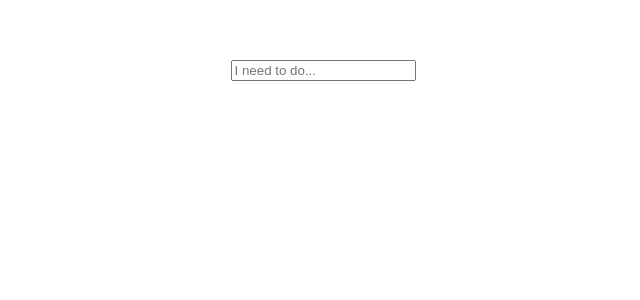
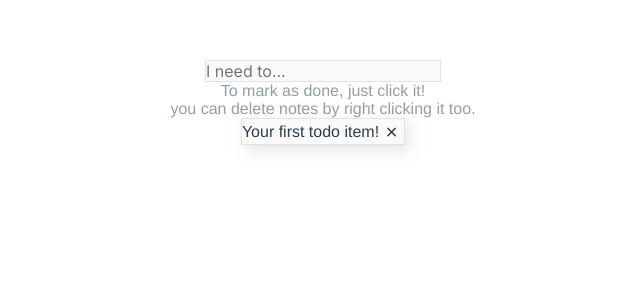
Before and after one commit to gasampaiosouza/vue-todo, a Vue app: page / in a window 1280 px wide. Shown: the top 300 px of the page, without its empty margins (317-957 px from the left). Built offline with nearby package versions, Linux system fonts and the light colour scheme.

Commit message:
add initial todo item

```diff
--- a/src/components/Todo.vue
+++ b/src/components/Todo.vue
@@ -1,27 +1,29 @@
 <template>
-  <main class="container">
-    <input type="text" v-model="todoInput" @keyup.enter="addTodo" placeholder="I need to do..." />
+  <main class="todo">
+    <input
+      class="list-input"
+      type="text"
+      v-model="todoInput"
+      @keyup.enter="addTodo"
+      placeholder="I need to..."
+    />
 
-    <div
-      class="card"
-      v-for="todo in todos"
-      @click="complete(todo)"
-      @contextmenu="deleteTodo($event, todo)"
-      :key="todo"
-    >
-      <div class="card-body" :class="{ done: todo.done }">{{ todo.title }}</div>
-    </div>
+    <p class="desc" style="margin-bottom: 0">To mark as done, just click it!</p>
+    <p class="desc">you can delete notes by right clicking it too.</p>
 
-    <!-- <ul>
-      <li
+    <div class="list">
+      <div
+        :class="{ done: todo.done }"
+        class="list-item"
         v-for="todo in todos"
         @click="complete(todo)"
         @contextmenu="deleteTodo($event, todo)"
         :key="todo"
       >
-        <p :class="{ done: todo.done }">{{ todo.title }}</p>
-      </li>
-    </ul>-->
+        <p class="item-title">{{ todo.title }}</p>
+        <span @click="deleteTodo($event, todo)" class="close-icon">&times;</span>
+      </div>
+    </div>
   </main>
 </template>
 
@@ -31,13 +33,21 @@ export default {
   data() {
     return {
       todoInput: "",
-      todos: []
+      todos: [
+        {
+          title: "Your first todo item!",
+          done: false
+        }
+      ]
     };
   },
   methods: {
     addTodo() {
+      const capitalize = string =>
+        string.charAt(0).toUpperCase() + string.slice(1).toLowerCase();
+
       this.todos.push({
-        title: this.todoInput,
+        title: capitalize(this.todoInput),
         done: false
       });
 
@@ -58,4 +68,5 @@ export default {
 
 <!-- Add "scoped" attribute to limit CSS to this component only -->
 <style scoped>
+@import "./style.css";
 </style>
```
